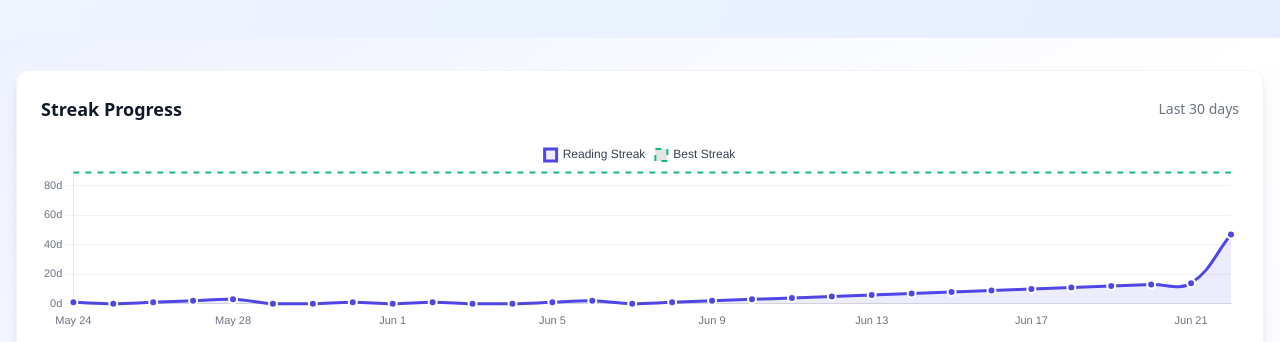
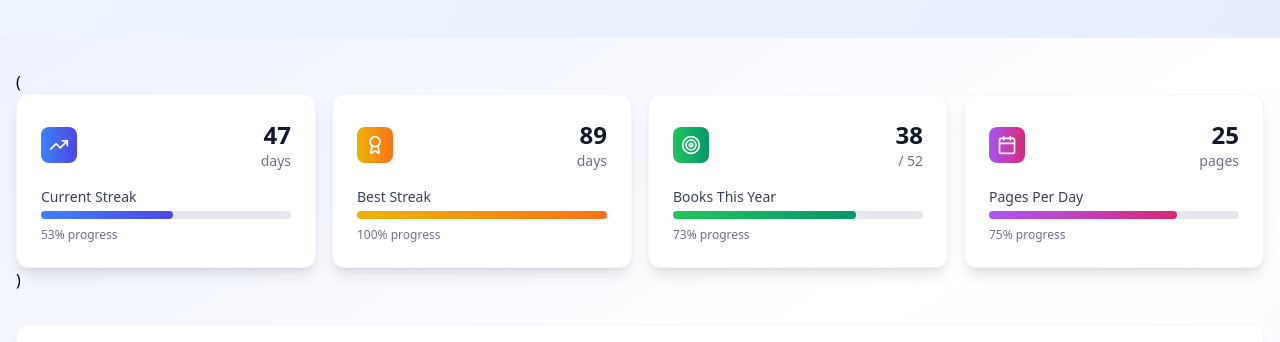
Before and after one commit to sadique-2004/BookTracker, a React (Vite) app: page / in a window 1280 px wide. Shown: the part 381-723 px from the top of the page. Built offline with nearby package versions, Linux system fonts and the light colour scheme; no server answers.

Commit message:
streak stats

```diff
--- a/src/components/Tracker.tsx
+++ b/src/components/Tracker.tsx
@@ -1,5 +1,6 @@
 import React, { useState, useEffect } from 'react';
 import { BookOpen, Flame, Star } from 'lucide-react';
+import StreakStats from './TrackerComponents/StreakStats';
 import StreakChart from './TrackerComponents/StreakChart';
 import { mockUser } from '../utils/mockData';
 
@@ -13,6 +14,21 @@ const Tracker: React.FC = () => {
   return (
     <div className={`min-h-screen bg-gradient-to-br from-indigo-50 via-white to-purple-50 transition-all duration-1000 ${isVisible ? 'opacity-100 translate-y-0' : 'opacity-0 translate-y-10'}`}>
       <div className="container mx-auto px-4 py-8">
+
+
+        {/* Stats Section */}
+        <div className="mb-8">
+          (
+            <StreakStats
+              currentStreak={mockUser.streak.current}
+              bestStreak={mockUser.streak.best}
+              booksGoal={mockUser.goals.booksPerYear}
+              currentBooks={mockUser.goals.currentProgress}
+              pagesPerDay={mockUser.goals.pagesPerDay}
+            />
+          )
+        </div>
+
          {/* Chart Section */}
         <div className="mb-8">
           <StreakChart
--- /dev/null
+++ b/src/components/TrackerComponents/StreakStats.tsx
@@ -0,0 +1,98 @@
+import React from 'react';
+import { TrendingUp, Target, Calendar, Award } from 'lucide-react';
+
+interface StreakStatsProps {
+  currentStreak: number;
+  bestStreak: number;
+  booksGoal: number;
+  currentBooks: number;
+  pagesPerDay: number;
+}
+
+export default function StreakStats({
+  currentStreak,
+  bestStreak,
+  booksGoal,
+  currentBooks,
+  pagesPerDay
+}: StreakStatsProps) {
+  const booksProgress = (currentBooks / booksGoal) * 100;
+  const streakProgress = (currentStreak / bestStreak) * 100;
+
+  const stats = [
+    {
+      icon: TrendingUp,
+      label: 'Current Streak',
+      value: currentStreak,
+      unit: 'days',
+      progress: streakProgress,
+      color: 'bg-gradient-to-r from-blue-500 to-indigo-600'
+    },
+    {
+      icon: Award,
+      label: 'Best Streak',
+      value: bestStreak,
+      unit: 'days',
+      progress: 100,
+      color: 'bg-gradient-to-r from-yellow-500 to-orange-500'
+    },
+    {
+      icon: Target,
+      label: 'Books This Year',
+      value: currentBooks,
+      unit: `/ ${booksGoal}`,
+      progress: booksProgress,
+      color: 'bg-gradient-to-r from-green-500 to-emerald-600'
+    },
+    {
+      icon: Calendar,
+      label: 'Pages Per Day',
+      value: pagesPerDay,
+      unit: 'pages',
+      progress: 75, // Mock progress
+      color: 'bg-gradient-to-r from-purple-500 to-pink-600'
+    }
+  ];
+
+  return (
+    <div className="grid grid-cols-2 lg:grid-cols-4 gap-4">
+      {stats.map((stat, index) => {
+        const Icon = stat.icon;
+        return (
+          <div
+            key={index}
+            className="bg-white rounded-xl p-6 shadow-lg border border-gray-100 hover:shadow-xl transition-all duration-300 hover:-translate-y-1"
+          >
+            <div className="flex items-center justify-between mb-4">
+              <div className={`p-2 rounded-lg ${stat.color}`}>
+                <Icon className="w-5 h-5 text-white" />
+              </div>
+              <div className="text-right">
+                <div className="text-2xl font-bold text-gray-900">
+                  {stat.value}
+                </div>
+                <div className="text-sm text-gray-500">{stat.unit}</div>
+              </div>
+            </div>
+
+            <div className="mb-2">
+              <div className="text-sm font-medium text-gray-700 mb-1">
+                {stat.label}
+              </div>
+              <div className="w-full bg-gray-200 rounded-full h-2">
+                <div
+                  className={`h-2 rounded-full transition-all duration-700 ease-out ${stat.color}`}
+                  style={{ width: `${Math.min(stat.progress, 100)}%` }}
+                />
+              </div>
+            </div>
+
+            <div className="text-xs text-gray-500">
+              {Math.round(stat.progress)}% progress
+            </div>
+          </div>
+        );
+      })}
+    </div>
+  );
+}
```
